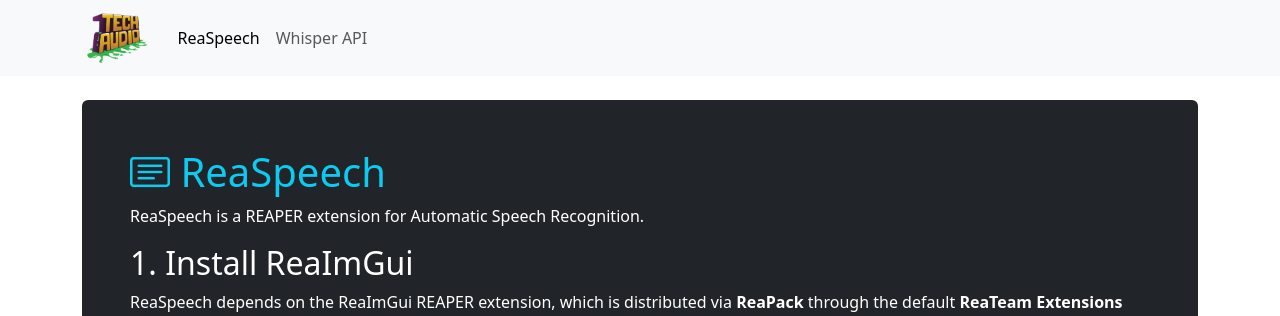
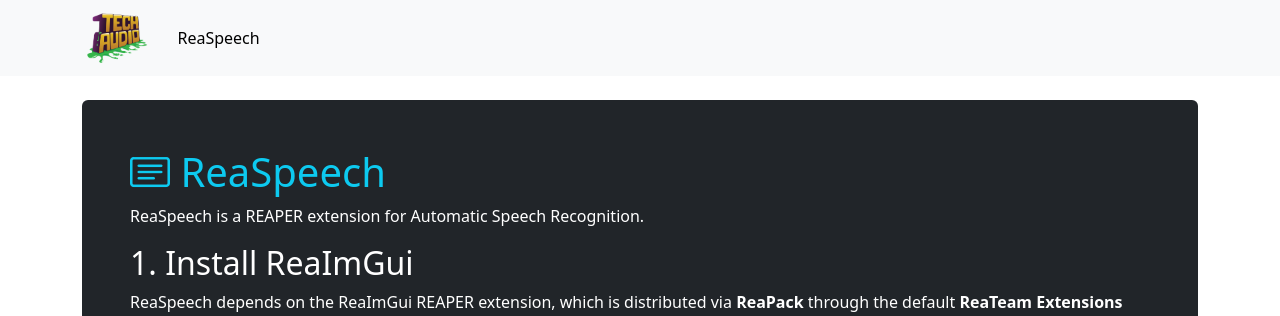
Before and after one commit to TeamAudio/reaspeech, a Python web app: template app/templates/index.html in a window 1280 px wide. Shown: the top 316 px of the page. Run offline with Jinja, Linux system fonts and the light colour scheme; the template is opened without the code that fills it, so the values that code supplies are empty.

Commit message:
simplify template if statement and use docs_url context variable

```diff
--- a/app/templates/nav.html
+++ b/app/templates/nav.html
@@ -7,9 +7,9 @@
       <li class="nav-item">
         <a class="nav-link active" aria-current="page" href="/reaspeech">ReaSpeech</a>
       </li>
-      {% if docs_url != '': %}
+      {% if docs_url: %}
       <li class="nav-item">
-        <a class="nav-link" href="/docs">Whisper API</a>
+        <a class="nav-link" href="{{ docs_url }}">Whisper API</a>
       </li>
       {% endif %}
     </ul>
```
